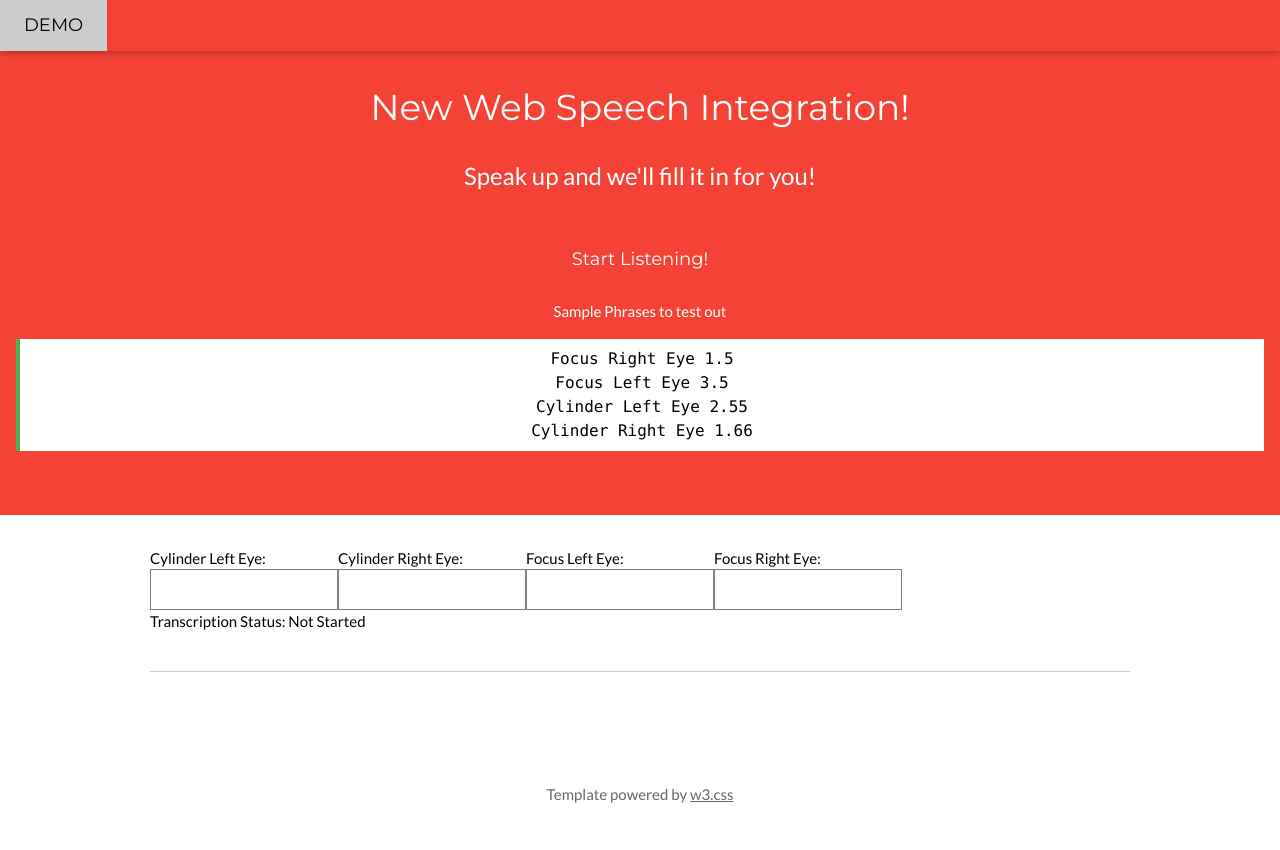
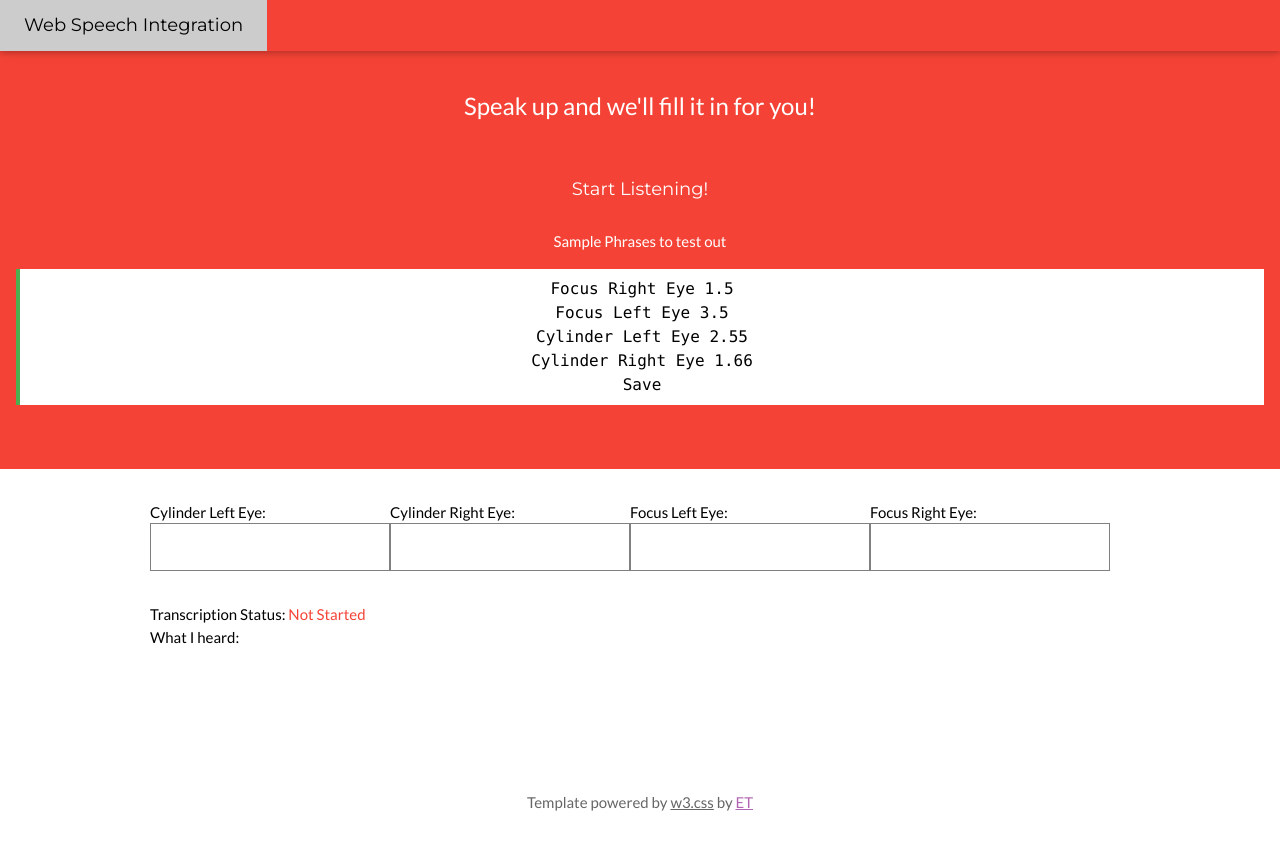
Before and after one commit to elvistony/speech-to-text, a plain HTML site: page index.html in a window 1280 px wide. Drawn offline with nearby package versions, Linux system fonts and the light colour scheme.

Commit message:
Fixed some tiny bugs

```diff
--- a/index.html
+++ b/index.html
@@ -16,6 +16,8 @@ body,h1,h2,h3,h4,h5,h6 {font-family: "Lato", sans-serif}
 
 .cell{
     border: 1px solid gray;
+    font-size: 20px;
+    text-align: center;
 }
 
 .active{
@@ -29,18 +31,17 @@ body,h1,h2,h3,h4,h5,h6 {font-family: "Lato", sans-serif}
 <div class="w3-top">
   <div class="w3-bar w3-red w3-card w3-left-align w3-large">
     <a class="w3-bar-item w3-button w3-hide-medium w3-hide-large w3-right w3-padding-large w3-hover-white w3-large w3-red" href="javascript:void(0);" onclick="myFunction()" title="Toggle Navigation Menu"><i class="fa fa-bars"></i></a>
-    <a href="#" class="w3-bar-item w3-button w3-padding-large w3-white">DEMO</a>
+    <a href="#" class="w3-bar-item w3-button w3-padding-large w3-white">Web Speech Integration</a>
   </div>
 
   <!-- Navbar on small screens -->
   <div id="navDemo" class="w3-bar-block w3-white w3-hide w3-hide-large w3-hide-medium w3-large">
-    <a href="#" class="w3-bar-item w3-button w3-padding-large">DEMO</a>
+    <a href="#" class="w3-bar-item w3-button w3-padding-large">Web Speech Integration</a>
   </div>
 </div>
 
 <!-- Header -->
 <header class="w3-container w3-red w3-center w3-margin-top" style="padding:48px 16px">
-  <h1 class="w3-margin w3-xxlarge">New Web Speech Integration!</h1>
   <p class="w3-xlarge">Speak up and we'll fill it in for you!</p>
   <button class="w3-button w3-padding-large w3-large w3-margin-top" id="listeningtrigger">Start Listening!</button>
   <p>Sample Phrases to test out</p>
@@ -48,7 +49,8 @@ body,h1,h2,h3,h4,h5,h6 {font-family: "Lato", sans-serif}
 Focus Right Eye 1.5
 Focus Left Eye 3.5
 Cylinder Left Eye 2.55
-Cylinder Right Eye 1.66</pre>
+Cylinder Right Eye 1.66
+Save</pre>
 
 </header>
 
@@ -75,9 +77,10 @@ Cylinder Right Eye 1.66</pre>
         </div>
     </div>
 
-    <div class="w3-row">
-        <div>Transcription Status: <span id="transcriptionStatus">Not Started</span></div>
-        <input type="text" class="w3-input"  id="capturedText" readonly>
+    <div class="w3-row  w3-padding-32">
+        <div>Transcription Status: <span class="w3-text-red" id="transcriptionStatus">Not Started</span></div>
+        What I heard:
+<div id="capturedText" class="w3-center w3-xxlarge"></div>
     </div>
   </div>
 </div>
@@ -87,7 +90,7 @@ Cylinder Right Eye 1.66</pre>
 
 <!-- Footer -->
 <footer class="w3-container w3-padding-64 w3-center w3-opacity">
- <p>Template powered by <a href="https://www.w3schools.com/w3css/default.asp" target="_blank">w3.css</a></p>
+ <p>Template powered by <a href="https://www.w3schools.com/w3css/default.asp" target="_blank">w3.css</a> by <a href="https://elvistony.dev" target="_blank" style="color: purple;">ET</a></p>
 </footer>
 
 <script>
--- a/js/script.js
+++ b/js/script.js
@@ -12,18 +12,17 @@ let listenStatus = false
 
 listentrigger.addEventListener('click',()=>{
     if(listenStatus){
-        listenStatus = false;
-        listentrigger.classList.add("w3-black")
-        listentrigger.innerText = "Start Listening"
-        listentrigger.classList.remove("w3-success");
+        // listenStatus = false;
+        // listentrigger.classList.add("w3-black")
+        // listentrigger.innerText = "Start Listening"
+        // listentrigger.classList.remove("w3-success");
         stopTranscription();
     }else{
         listenStatus = true;
         startTranscription();
         listentrigger.innerText = "Stop Listening"
         listentrigger.classList.remove("w3-black")
-        listentrigger.classList.add("w3-success");
-
+        listentrigger.classList.add("w3-green");
     }
 })
 
@@ -47,8 +46,9 @@ function startTranscription() {
         }
 
         if (transcript.trim() !== '') {
+            capturedTextInput.innerText = transcript;
             processSpeechInput(transcript);
-            capturedTextInput.value = transcript;
+
         }
     };
 
@@ -72,6 +72,11 @@ function stopTranscription() {
     if (recognition) {
         recognition.stop();
     }
+
+    listenStatus = false;
+    listentrigger.classList.add("w3-black")
+    listentrigger.innerText = "Start Listening"
+    listentrigger.classList.remove("w3-success");
 }
 
 // function fetchFieldByLabel(text){
```
